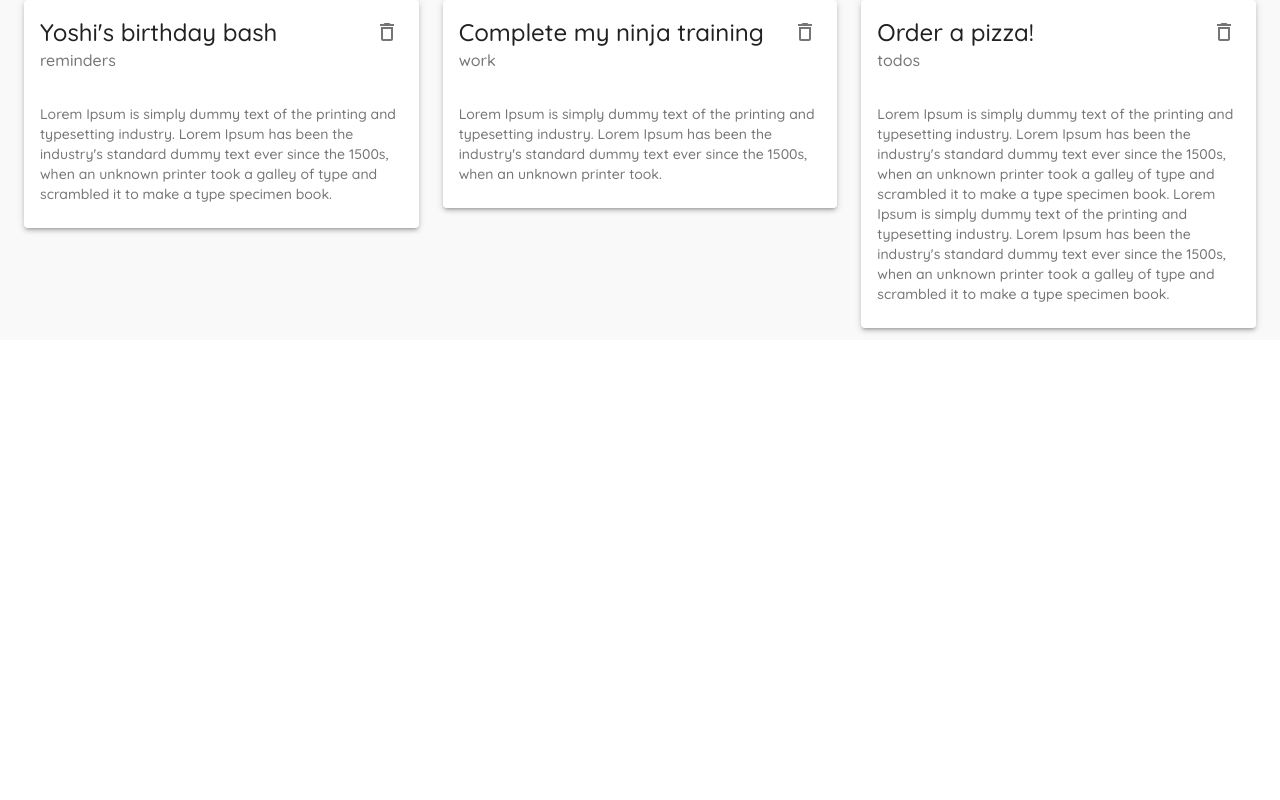
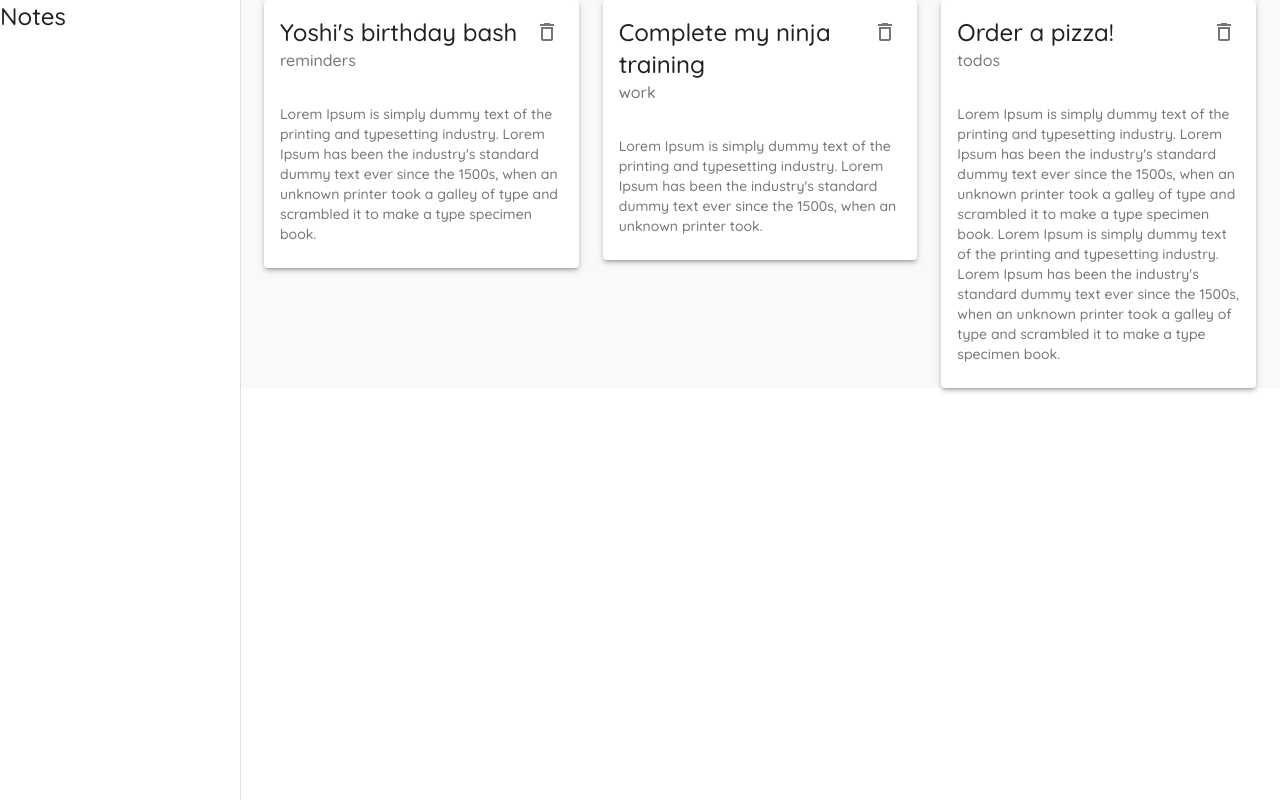
Before and after one commit to anukuljoshi/material-ui-net-ninja, a React (Create React App) app: page / in a window 1280 px wide. Built offline with nearby package versions, Linux system fonts and the light colour scheme; data requests are answered from the project's data file.

Commit message:
lesson-13

```diff
--- a/src/components/Layout/Layout.tsx
+++ b/src/components/Layout/Layout.tsx
@@ -1,14 +1,25 @@
 import React from 'react'
-import { makeStyles } from '@material-ui/core';
+import { makeStyles, Drawer, Divider, Typography } from '@material-ui/core';
 
 interface LayoutProps{
   children: React.ReactNode
 }
 
+const drawerWidth: number = 240;
+
 const useStyles = makeStyles({
+  root:{
+    display: 'flex'
+  },
   page: {
     background: '#f9f9f9',
     width: '100%'
+  },
+  drawer: {
+    width: drawerWidth
+  },
+  drawerPaper: {
+    width: drawerWidth
   }
 })
 
@@ -17,10 +28,24 @@ const Layout = (props: LayoutProps) => {
   const classes = useStyles();
 
   return (
-    <div>
+    <div className={classes.root}>
       {/* app bar */}
 
       {/* side drawer */}
+      <Drawer
+        className={classes.drawer}
+        variant="permanent"
+        anchor="left"
+        classes={{
+          paper: classes.drawerPaper
+        }}
+      >
+        <div>
+          <Typography variant="h5">
+            Notes
+          </Typography>
+        </div>
+      </Drawer>
 
       <div className={classes.page}>
         {children}
```
